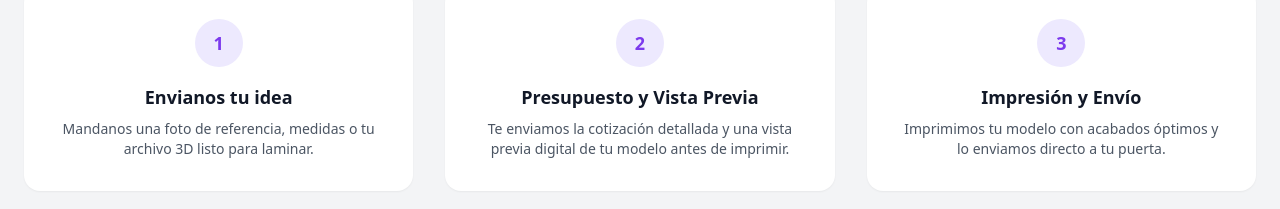
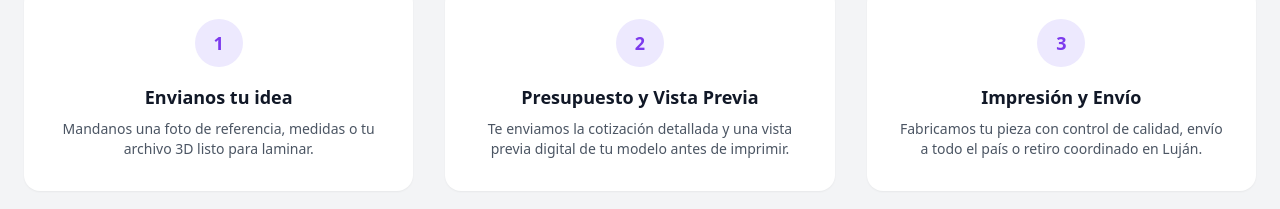
Before and after one commit to alvarosaccomani/isa3d-web-app, an Angular app: page / in a window 1280 px wide. Shown: the part 1570-1779 px from the top of the page. Built offline with nearby package versions, Linux system fonts and the light colour scheme.

Commit message:
i change card "Impresión y Envío" text in home component

```diff
--- a/src/app/public/home/home.component.html
+++ b/src/app/public/home/home.component.html
@@ -89,7 +89,7 @@
       <div class="bg-white p-8 rounded-2xl shadow-sm text-center">
         <div class="w-12 h-12 bg-violet-100 text-brandViolet font-bold text-lg rounded-full flex items-center justify-center mx-auto mb-4">3</div>
         <h4 class="font-bold text-lg text-gray-900 mb-2">Impresión y Envío</h4>
-        <p class="text-gray-600 text-sm">Imprimimos tu modelo con acabados óptimos y lo enviamos directo a tu puerta.</p>
+        <p class="text-gray-600 text-sm">Fabricamos tu pieza con control de calidad, envío a todo el país o retiro coordinado en Luján.</p>
       </div>
     </div>
   </div>
```
